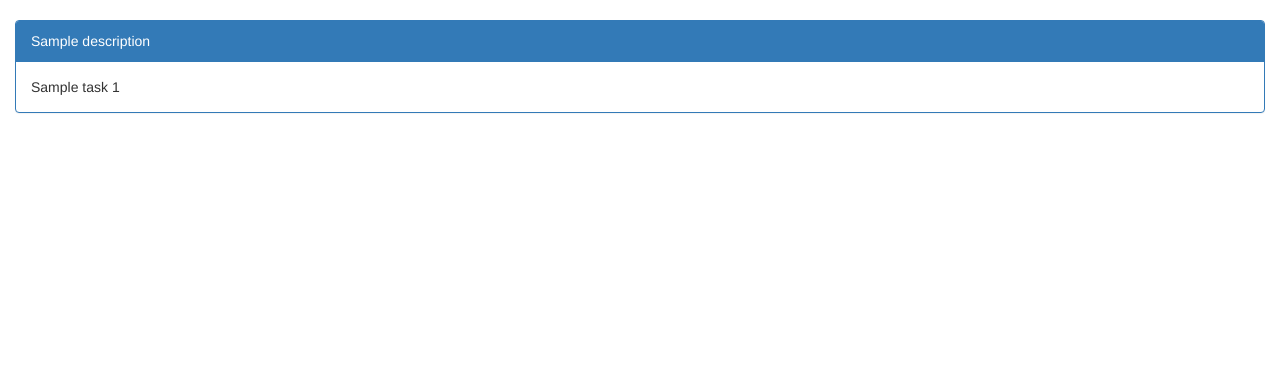
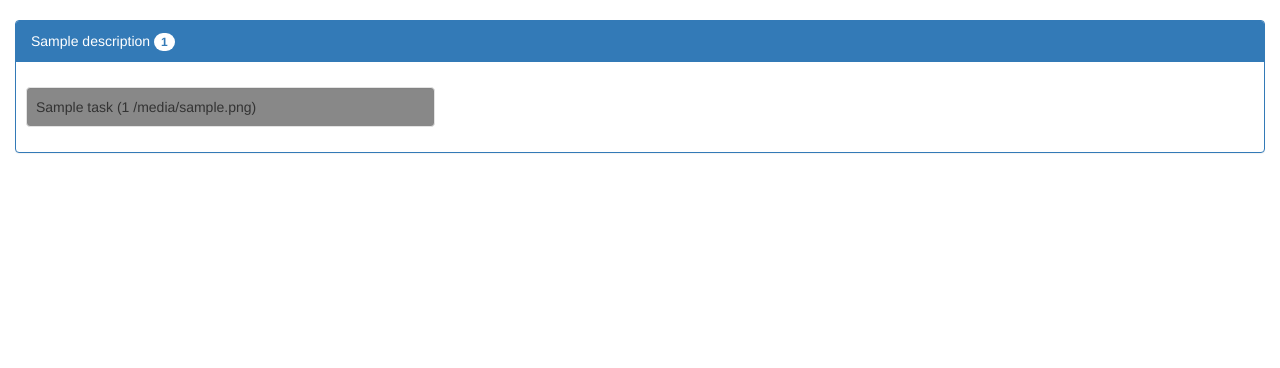
Before and after one commit to chassing/conspectus, a Flask app: template templates/index.html in a window 1280 px wide. Shown: the part 52-420 px from the top of the page. Run offline with Flask 2, Linux system fonts and the light colour scheme; the template is opened without the code that fills it: most values are stand-ins (such as "Sample title", 1, 10 or a date in 2020); some libraries are stand-ins or nearby versions.

Commit message:
tasks with specific colors - closes #4
* each task has a specific color per service
* number of running container badge on node level
* order by service name

```diff
--- a/app.py
+++ b/app.py
@@ -1,7 +1,11 @@
 # -*- coding: utf-8 -*-
-from flask import Flask, render_template
+import docker
+
+from flask import Flask
+from flask import render_template
 from flask_bootstrap import Bootstrap
-import docker
+
+import webcolors
 
 app = Flask(__name__)
 Bootstrap(app)
@@ -19,7 +23,9 @@ def index():
     # get all tasks and enrich them with service name
     tasks = {}
     for task in client.tasks():
-        task["service_name"] = services[task['ServiceID']]['Spec']['Name']
+        service_name = services[task['ServiceID']]['Spec']['Name']
+        task["service_name"] = service_name
+        task["color"] = "rgb({},{},{})".format(*webcolors.html5_parse_legacy_color(service_name))
         if task['NodeID'] not in tasks:
             tasks[task['NodeID']] = []
         tasks[task['NodeID']].append(task)
@@ -27,7 +33,7 @@ def index():
     # get all nodes and enrich them with tasks
     nodes = []
     for node in client.nodes():
-        node['tasks'] = tasks[node['ID']]
+        node['tasks'] = sorted(tasks[node['ID']], key=lambda x: x["service_name"])
         nodes.append(node)
 
     return render_template('index.html', nodes=nodes)
--- a/requirements.txt
+++ b/requirements.txt
@@ -12,3 +12,4 @@ requests==2.12.3
 six==1.10.0
 visitor==0.1.3
 websocket-client==0.40.0
+webcolors==1.7
--- a/static/conspectus.css
+++ b/static/conspectus.css
@@ -30,3 +30,18 @@ body > .container {
 code {
     font-size: 80%;
 }
+
+.docker-container {
+    min-height: 20px;
+    padding: 9px;
+    margin: 0px;
+    background-color: #f5f5f5;
+    border: 1px solid #e3e3e3;
+    border-radius: 4px;
+    -webkit-box-shadow: inset 0 1px 1px rgba(0, 0, 0, .05);
+    box-shadow: inset 0 1px 1px rgba(0, 0, 0, .05);
+}
+
+.panel-body {
+    padding: 25px;
+}
--- a/templates/index.html
+++ b/templates/index.html
@@ -22,11 +22,12 @@
     <div class="container-fluid">
         {% for node in nodes %}
             <div class="panel panel-primary">
-                <div class="panel-heading">{{ node.Description.Hostname }}</div>
+                <div class="panel-heading">{{ node.Description.Hostname }} <span class="badge">{{ node.tasks|length }}</span></div>
                 <div class="panel-body">
                     <div class="row">
                         {% for task in node.tasks %}
-                            <div class="col-md-4">{{ task.service_name }} {{ task.ID }}</div>
+                            <div class="col-md-4 docker-container" style="background-color: {{ task.color }}">
+                            {{ task.service_name }} ({{ task.ID }} {{ task.Spec.ContainerSpec.Image }})</div>
                         {% endfor %}
                     </div>
                 </div>
@@ -34,7 +35,6 @@
         {% endfor %}
     </div>
 
-
     <footer class="footer">
         <div class="container">
             <p class="text-muted">Made with <span class="glyphicon glyphicon-heart" aria-hidden="true"></span> by <a href="https://github.com/chassing/">Christian Assing</a>.</p>
```
Lines whose indentation alone changed are shown as unchanged.
